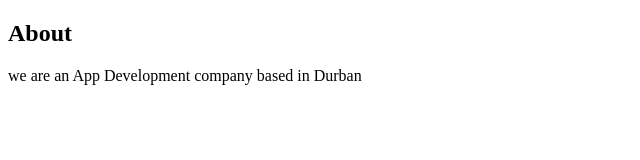
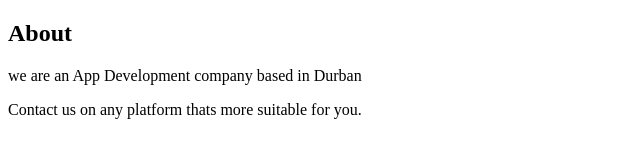
Before and after one commit to ChalaJohnson/SuperheroApp, a plain HTML site: page about.html in a window 1280 px wide. Shown: the whole page, without its empty margins (0-640 px from the left). Drawn offline with Linux system fonts and the light colour scheme.

Commit message:
Added some text

```diff
--- a/about.html
+++ b/about.html
@@ -6,5 +6,6 @@
     <body>
           <h2>About</h2>
          <p>we are an App Development company based in Durban</p>
+         <p>Contact us on any platform thats more suitable for you.</p>
     </body>
 </html>
```
